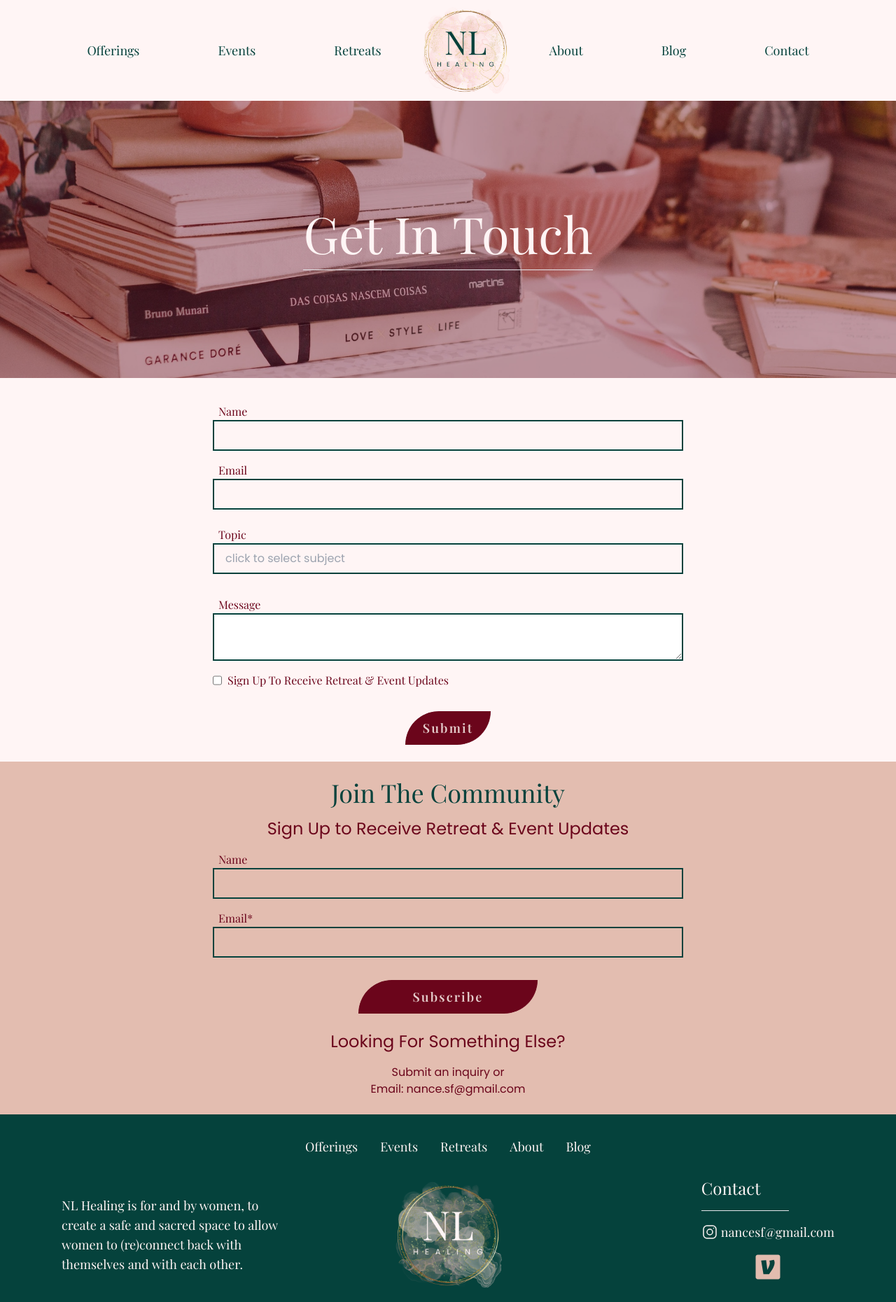
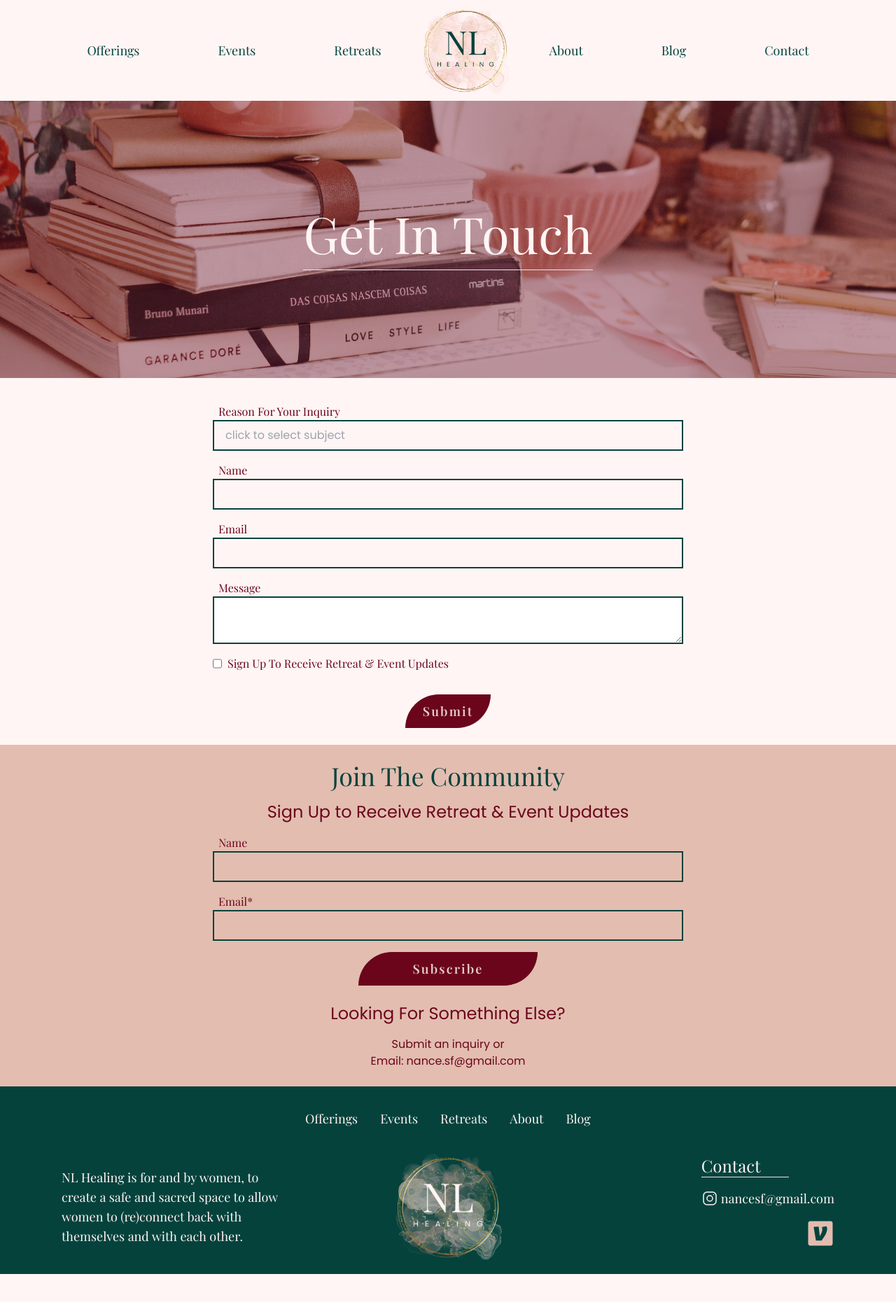
Before and after one commit to ViaSana/nl-healing, a Jekyll site: the page built from contact.html, in a window 1280 px wide. Shown: the whole page at 70% size. Built offline with Jekyll 4.4.1, drawn with Linux system fonts in a browser that asks for light colours; some web fonts are replaced; a style sheet for code colours, icons or effects is not loaded; after the commit the page ends 1820 px from its top, so only the background shows below that.

Commit message:
refactor & re-style

```diff
--- a/_includes/contact-MC_form.html
+++ b/_includes/contact-MC_form.html
@@ -25,7 +25,7 @@
                 <!-- Hidden Input for Spambots -->
                 <div aria-hidden="true" style="position: absolute; left: -5000px;"><input type="text" name="b_692461eab9f18fe15f5820a9a_b2ee49d941" tabindex="-1" value=""></div>
 
-                <div class="mt-4 text-center clear">
+                <div class="text-center clear">
                     <input type="submit" name="subscribe" id="mc-embedded-subscribe" class="btn btn-accent btn-wide" value="Subscribe">
                 </div>
             <!-- </div> -->
--- a/_includes/contact_form.html
+++ b/_includes/contact_form.html
@@ -1,16 +1,8 @@
 <!-- include contact_form -->
 <div class="relative p-6 text-center text-accent" id="contact_form">
     <form class="grid max-w-2xl mx-auto text-left" method="post" action="#" id="">
-        <!--------- Name -------->
-        <label for="name" class="ml-2 font-serif capitalize editable"> Name </label>
-        <input type="text" id="name" name="name" class="p-2 mb-4 bg-transparent border-2 border-secondary" />
-
-        <!------- Email -------->
-        <label for="email" class="ml-2 font-serif capitalize editable"> Email </label>
-        <input type="email" id="email" name="email" class="p-2 mb-4 bg-transparent border-2 border-secondary" />
-
         <!------- Subject -------->
-        <label for="subject" class="mt-2 ml-2 font-serif capitalize editable">Topic</label>
+        <label for="subject" class="ml-2 font-serif capitalize editable">Reason for your Inquiry</label>
         <input list="topic-list" id="subject" name="subject" placeholder="click to select subject" class="p-2 pl-4 mb-4 bg-transparent border-2 border-secondary"/>
             <datalist class="font-serif" id="topic-list">
                 <option value="Coaching"></option>
@@ -20,8 +12,16 @@
                 <option value="Other"></option>
             </datalist>
 
+        <!--------- Name -------->
+        <label for="name" class="ml-2 font-serif capitalize editable"> Name </label>
+        <input type="text" id="name" name="name" class="p-2 mb-4 bg-transparent border-2 border-secondary" />
+
+        <!------- Email -------->
+        <label for="email" class="ml-2 font-serif capitalize editable"> Email </label>
+        <input type="email" id="email" name="email" class="p-2 mb-4 bg-transparent border-2 border-secondary" />
+
         <!------- Message -------->
-        <label for="message" class="mt-4 ml-2 font-serif capitalize editable"> Message </label>
+        <label for="message" class="ml-2 font-serif capitalize editable"> Message </label>
         <textarea type="text" id="message" name="message" class="p-2 mb-4 bg-white border-2 border-secondary"></textarea>
 
         <!-------Checkbox -------->
--- a/_includes/site_footer.html
+++ b/_includes/site_footer.html
@@ -24,7 +24,7 @@
     <nav class="flex flex-wrap justify-center my-4">
       {% assign footer-links = site.data.nav | where: 'main_nav', true %}
       {% for item in footer-links limit:5 %}
-        <a href="{{ item.link }}" class="m-2 text-lg md:mx-4">{{ item.name }}</a>
+        <a href="{{ item.link }}" class="m-2 text-lg md:mx-4 hover:text-primary">{{ item.name }}</a>
       {% endfor %}
     </nav>
 
@@ -41,7 +41,7 @@
       <!-- Right Aligned Contact -->
       <div class="flex justify-end text-center md:text-left md:w-1/3">
         <div class="md:mr-2">
-          <a href="/contact.html"><h6>Contact</h6></a>
+          <a href="/contact.html" class="hover:text-primary"><h6 class="pb-0">Contact</h6></a>
           <hr class="md:w-[66%]" />
           <div class="pt-4">
             <!-- IG Logo -->
@@ -54,7 +54,10 @@
             </a>
             <span class="text-lg editable">nancesf@gmail.com</span>
           </div>
-          <a href="{{site.data.site-settings.payment_links.venmo }}"><img src="/assets/images/icons/logo-venmo-svgrepo-com.svg" class="h-10 my-4"></a>
+          <!-- Venmo Link -->
+          <div class="grid justify-end">
+            <a href="{{site.data.site-settings.payment_links.venmo }}"><img src="/assets/images/icons/logo-venmo-svgrepo-com.svg" class="h-10 my-4"></a>
+          </div>
         </div>
       </div>
     </div>
--- a/assets/css/output-style.css
+++ b/assets/css/output-style.css
@@ -3158,6 +3158,11 @@
   color: hsl(var(--s) / var(--tw-text-opacity));
 }
 
+.hover\:text-accent:hover {
+  --tw-text-opacity: 1;
+  color: hsl(var(--a) / var(--tw-text-opacity));
+}
+
 .hover\:shadow-2xl:hover {
   --tw-shadow: 0 25px 50px -12px rgb(0 0 0 / 0.25);
   --tw-shadow-colored: 0 25px 50px -12px var(--tw-shadow-color);
```
Also changed, not shown: offerings.html (renamed from services.html).
